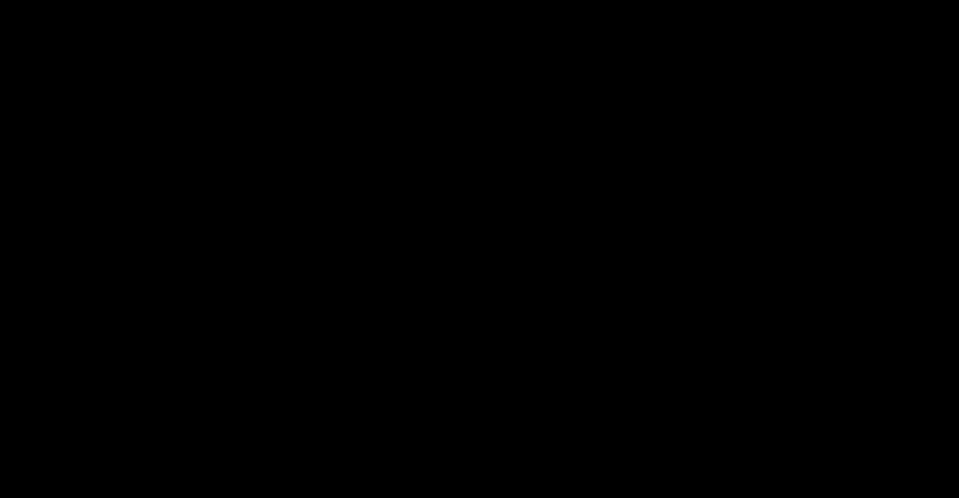
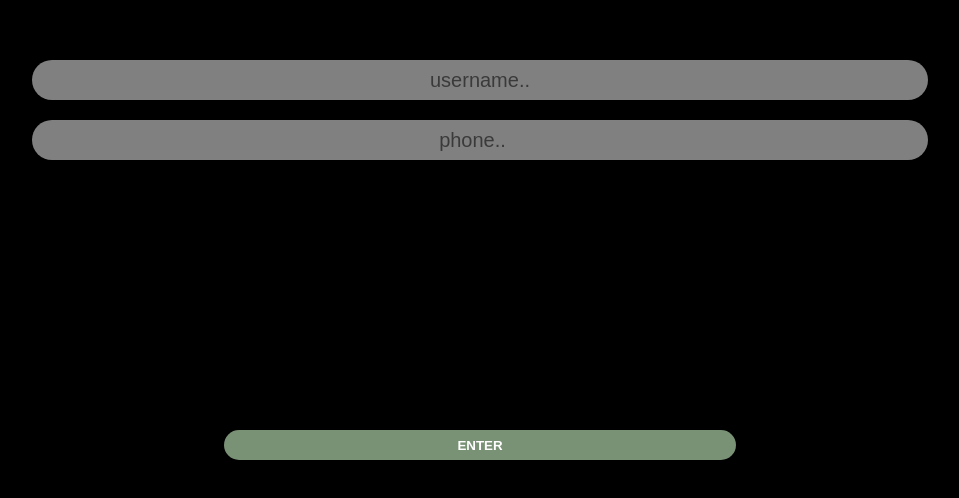
Before and after one commit to sadi-1010011/savebill, a React (Create React App) app: page /loginscreen in a window 1280 px wide. Before the commit this address had no page. Shown: the part 300-798 px from the top of the page, without its empty margins (160-1119 px from the left). Built offline with nearby package versions, Linux system fonts and the light colour scheme.

Commit message:
created login page and hello user greeting, updated homepage

```diff
--- a/src/App.css
+++ b/src/App.css
@@ -39,6 +39,47 @@
   /* ACTIVE COLOR #7dddf4 */
 
 /*   !!! all screens are in dark theme by defaultf !!!   */
+
+/* LOGIN SCREEN */
+
+.loginscreen-wrapper {
+    min-height: 100vh;
+    width: 100%;
+    display: flex;
+    flex-direction: column;
+    align-items: center;
+    justify-content: center;
+    color: white;
+    background-color: #000;
+}
+
+#uname,#psswd {
+	position: relative;
+	width: 70%;
+	height: 40px;
+	border: none;
+	border-radius: 25px;
+	opacity: 0.5;
+	background: white;
+	margin-top: 20px;
+	text-align: center;
+	font-size: 20px;
+}
+
+#signin {
+    position: fixed;
+    bottom: 5vh;
+    right: calc(60% / 2);
+	text-transform: uppercase;
+	width: 40%;
+	height: 30px;
+	border-radius: 20px;
+    color: white;
+	background-color: rgb(121, 145, 117);
+	border: none;
+	font-family: sans-serif;
+    font-weight: 600;
+}
 
 /* CALCULATION SCREENS */
 
--- a/src/App.js
+++ b/src/App.js
@@ -2,6 +2,7 @@ import React, { useState } from 'react';
 import { BrowserRouter as Router, Routes, Route } from 'react-router-dom';
 import dataset from './dummydata/dataset'; // DATA
 // SCREENS
+import LoginScreen from './screens/LoginScreen';
 import HomeScreen from './screens/HomeScreen';
 import CalculationScreen from './screens/CalculationScreen';
 import EstimationScreen from './screens/EstimationScreen';
@@ -87,6 +88,7 @@ export default function App() {
         <Router>
             <Routes>
                 <Route exact path='/' element={ <HomeScreen /> }></Route>
+                <Route exact path='/loginscreen' element={ <LoginScreen /> }></Route>
                 <Route exact path='/calculationscreen' element={
                     <CalculationScreen
                         data={ data }
--- a/src/components/appBar/AppBar.js
+++ b/src/components/appBar/AppBar.js
@@ -4,7 +4,7 @@ import ebimoLogoBlack from '../../assets/png/ebimo-black.png';
 import './appBar.css';
 import { Link } from "react-router-dom";
 
-export default function AppBar({ theme, changetheme }) {
+export default function AppBar({ theme, changetheme, greetUser }) {
     const oppositeTheme = theme == 'dark' ? 'light' : 'dark';
     const themedLogo = theme == 'dark' ? ebimoLogoWhite : ebimoLogoBlack;
     return (
@@ -14,6 +14,7 @@ export default function AppBar({ theme, changetheme }) {
                     <img className="appbar-logo" src={ themedLogo } alt='app-logo' />
                 </Link>
             </div>
+            <span className="greet-user">{ greetUser ? `hello, ${ greetUser }` : '' }</span>
             <div className="theme-setter" style={{ 'color': theme == 'dark' ? 'white' : 'black' }} onClick={ () => changetheme(oppositeTheme) }>{ oppositeTheme }</div>
         </div>
     );
--- a/src/components/appBar/appBar.css
+++ b/src/components/appBar/appBar.css
@@ -16,3 +16,9 @@
     height: 0.9rem;
     width: auto;
 }
+
+.greet-user {
+    text-transform: capitalize;
+    font-weight: 600;
+    font-size: 0.89rem;
+}
--- a/src/screens/CalculationScreen.js
+++ b/src/screens/CalculationScreen.js
@@ -1,4 +1,6 @@
 import React, { useEffect, useState } from "react";
+import { useNavigate, useLocation } from "react-router-dom";
+
 import '../App.css'; // CSS
 // COMPONENTS
 import AppBar from "../components/appBar/AppBar";
@@ -8,8 +10,13 @@ import ResultComp from '../components/resultComp/ResultComp';
 
 export default function CalculationScreen({ data, addItem, removeItem, handleInputData, calculateBill, resultDiv }) {
 
+    // get data through loacation API
+    const { state } = useLocation();
+    const greetName = state ? state : 'user';
+
     // DARK LIGHT theme
     const [appTheme, setAppTheme] = useState('dark');
+    const [username, setUsername] = useState(greetName);
     function setCurrentTheme(theme) {
         setAppTheme(theme);
     }
@@ -27,9 +34,10 @@ export default function CalculationScreen({ data, addItem, removeItem, handleInp
     }, [appTheme]);
     // - THEME SECTION END -
 
+
     return (
         <main className='calculationscreen-wrapper'>
-        <AppBar theme={ appTheme } changetheme={ setCurrentTheme } />
+        <AppBar theme={ appTheme } changetheme={ setCurrentTheme } greetUser={ username } />
         {
             data.map(item =>
                 <ProductCard
--- a/src/screens/HomeScreen.js
+++ b/src/screens/HomeScreen.js
@@ -9,7 +9,7 @@ export default function HomeScreen() {
     return (
         <div className={ `homescreen-wrapper ${ appTheme === 'dark' ? 'dark' : 'light' }` }>
             <img src={ebimoLogo} className='app-logo' />
-            <Link to='/calculationscreen'>
+            <Link to='/loginscreen'>
                 <img src={arrowRightLogo} className='go-btn' />
             </Link>
         </div>
--- /dev/null
+++ b/src/screens/LoginScreen.js
@@ -0,0 +1,24 @@
+import React, { useState } from "react";
+import {  useNavigate } from "react-router-dom";
+
+import ebimoLogo from '../assets/png/ebimo-white.png';
+import arrowRightLogo from '../assets/svg/arrow-right.svg';
+import '../index.css';
+
+export default function LoginScreen() {
+    const [appTheme, setAppTheme] = useState('dark');
+    const [username, setUsername] = useState('');
+
+    // pass data through loacation API in react-router V6
+    const navigate = useNavigate();
+
+    return (
+        <div className={ `loginscreen-wrapper ${ appTheme === 'dark' ? 'dark' : 'light' }` }>
+            <input type="text" id="uname" placeholder="username.." value={ username } onChange={ (e) => setUsername(e.target.value) } />
+            <input type="number" id="psswd" placeholder="phone.." />
+            <div onClick={ () => navigate('/calculationscreen', { state: username }) }>
+                <button id="signin">enter</button>
+            </div>
+        </div>
+    );
+}
```
